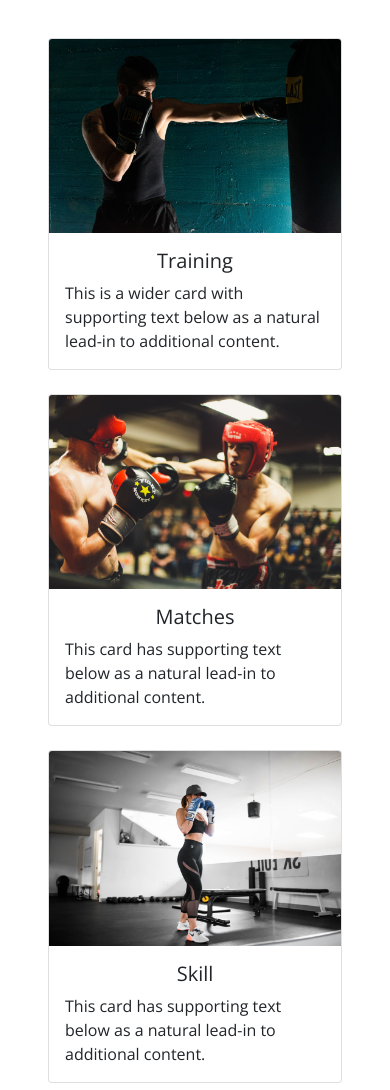
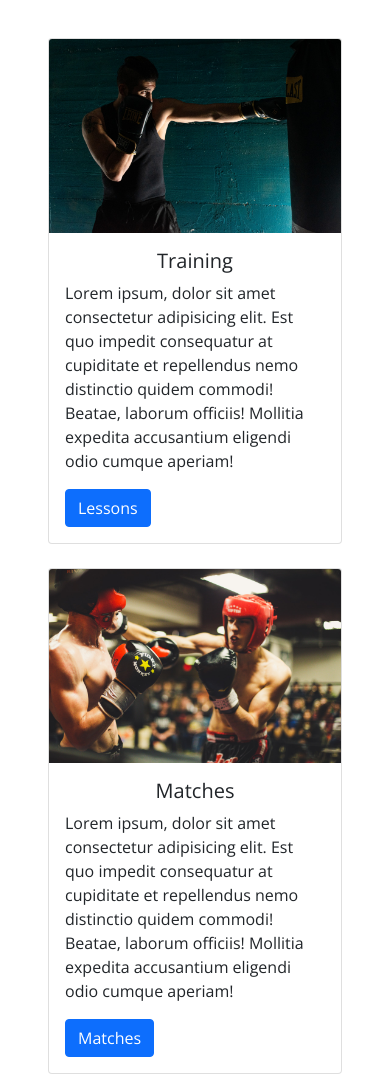
Before and after one commit to elidvenega/bootstrap5, a plain HTML site: page index.html in a window 390 px wide. Shown: the part 351-1441 px from the top of the page. Drawn offline with nearby package versions, Linux system fonts and the light colour scheme.

Commit message:
The nav and cards were changed to make website more responsive

```diff
--- a/css/style.css
+++ b/css/style.css
@@ -1,10 +1,4 @@
 @import url("https://fonts.googleapis.com/css2?family=Open+Sans:wght@300&display=swap");
-
-* {
-  padding: 0;
-  margin: 0;
-  box-sizing: border-box;
-}
 
 body {
   font-family: "Open Sans", sans-serif;
--- a/index.html
+++ b/index.html
@@ -21,7 +21,7 @@
       <div class="container">
         <h3 class="text-white">Overthrow</h3>
         <button
-          class="navbar-toggler bg-dark"
+          class="navbar-toggler bg-primary"
           type="button"
           data-bs-toggle="collapse"
           data-bs-target="#navmenu"
@@ -50,49 +50,26 @@
       </div>
     </nav>
 
-    <!-- Code to figure how to get navbar to collapse -->
-    <!-- <nav class="navbar navbar-expand-lg bg-dark navbar-dark py-3 fixed-top">
-        <div class="container">
-            <a href="#" class="navbar-brand">Frontend Bootcamp</a>
-
-            <button class="navbar-toggler" type="button" data-bs-toggle="collapse" data-bs-target="#navmenu">
-                <span class="navbar-toggler-icon"></span>
-            </button>
-
-            <div class="collapse navbar-collapse" id="navmenu">
-                <ul class="navbar-nav ms-auto">
-                    <li class="nav-item">
-                        <a href="#learn" class="nav-link">What You'll Learn</a>
-                    </li>
-                    <li class="nav-item">
-                        <a href="#questions" class="nav-link">Questions</a>
-                    </li>
-                    <li class="nav-item">
-                        <a href="#instructors" class="nav-link">Instructors</a>
-                    </li>
-                </ul>
-            </div>
-        </div>
-    </nav> -->
-
-   <header>
-    <img src="img/store.jpg" class="img-fluid" alt="boxing gym" />
-
-   </header>
+    <header>
+      <img src="img/store.jpg" class="img-fluid" alt="boxing gym" />
+    </header>
 
     <!-- Cards -->
     <div class="container">
-        <h1 id="about" class="text-center p-2 m-2 display-4 m-4">Lessons</h1>
+      <h1 id="about" class="text-center p-2 m-3 display-4 m-4">Lessons</h1>
       <div class="row row-cols-1 row-cols-md-3 g-4 m-4">
         <div class="col">
-          <div class="card h-100">
+          <div class="card">
             <img src="img/box-1.jpg" class="card-img-top" alt="training" />
             <div class="card-body">
               <h5 class="card-title text-center">Training</h5>
               <p class="card-text">
-                This is a wider card with supporting text below as a natural
-                lead-in to additional content.
+                Lorem ipsum, dolor sit amet consectetur adipisicing elit. Est
+                quo impedit consequatur at cupiditate et repellendus nemo
+                distinctio quidem commodi! Beatae, laborum officiis! Mollitia
+                expedita accusantium eligendi odio cumque aperiam!
               </p>
+              <a href="#" class="btn btn-primary">Lessons</a>
             </div>
           </div>
         </div>
@@ -102,9 +79,12 @@
             <div class="card-body">
               <h5 class="card-title text-center">Matches</h5>
               <p class="card-text">
-                This card has supporting text below as a natural lead-in to
-                additional content.
+                Lorem ipsum, dolor sit amet consectetur adipisicing elit. Est
+                quo impedit consequatur at cupiditate et repellendus nemo
+                distinctio quidem commodi! Beatae, laborum officiis! Mollitia
+                expedita accusantium eligendi odio cumque aperiam!
               </p>
+              <a href="#" class="btn btn-primary">Matches</a>
             </div>
           </div>
         </div>
@@ -114,9 +94,12 @@
             <div class="card-body">
               <h5 class="card-title text-center">Skill</h5>
               <p class="card-text">
-                This card has supporting text below as a natural lead-in to
-                additional content.
+                Lorem ipsum, dolor sit amet consectetur adipisicing elit. Est
+                quo impedit consequatur at cupiditate et repellendus nemo
+                distinctio quidem commodi! Beatae, laborum officiis! Mollitia
+                expedita accusantium eligendi odio cumque aperiam!
               </p>
+              <a href="#" class="btn btn-primary">Skills</a>
             </div>
           </div>
         </div>
```
